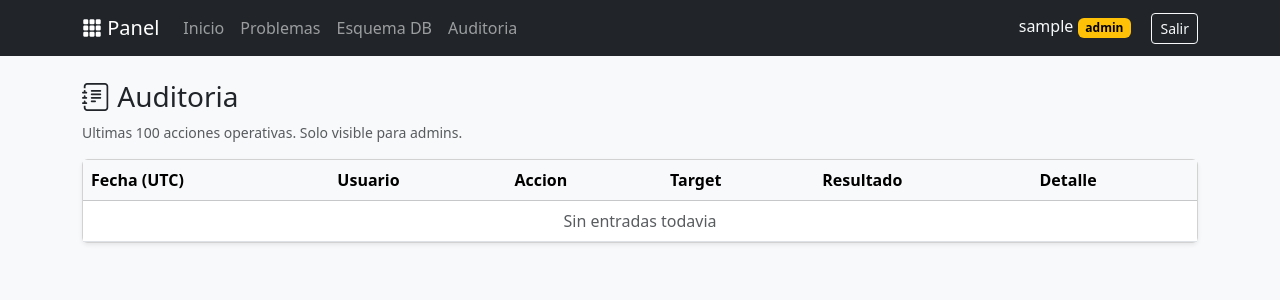
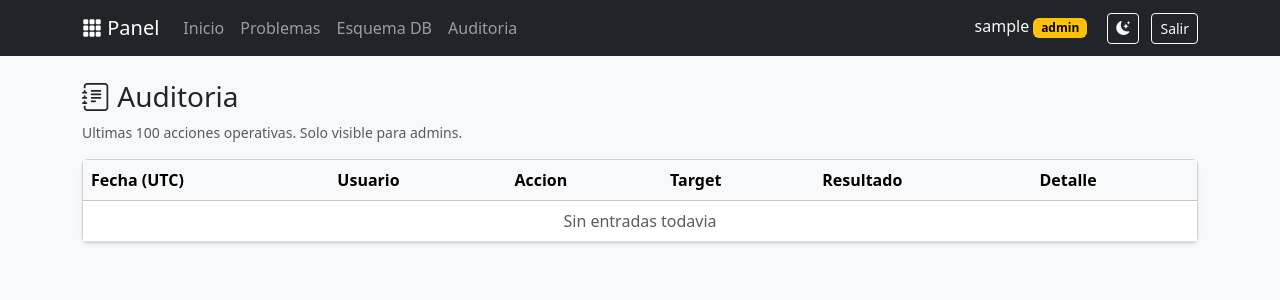
Before and after one commit to Jesus123J/monitor_doker, a Flask app: page /audit in a window 1280 px wide. Shown: the top 300 px of the page. Run offline with Flask 3, Linux system fonts and the light colour scheme; a user stored in the database is signed in; tables that the repository leaves empty hold one stand-in row (values such as "Sample post"); data that the repository does not hold is empty.

Commit message:
feat: tema oscuro/claro con toggle persistente (#1)
- data-bs-theme en <html> aplicado antes del render para evitar flash
- Boton en navbar alterna entre light/dark
- Persistencia en localStorage
- Respeta prefers-color-scheme del SO en primera visita
- Icono cambia (luna <-> sol) segun tema activo

Closes #1

```diff
--- a/dashboard/static/style.css
+++ b/dashboard/static/style.css
@@ -1,4 +1,10 @@
-body { font-family: system-ui, -apple-system, "Segoe UI", sans-serif; }
+body {
+  font-family: system-ui, -apple-system, "Segoe UI", sans-serif;
+  background-color: var(--bs-body-bg);
+}
+[data-bs-theme="light"] body { background-color: #f8f9fa; }
+[data-bs-theme="dark"]  body { background-color: #1a1d20; }
+
 .card-title { font-weight: 600; }
 table code { font-size: 0.9em; }
 
--- a/dashboard/templates/base.html
+++ b/dashboard/templates/base.html
@@ -1,5 +1,5 @@
 <!doctype html>
-<html lang="es">
+<html lang="es" data-bs-theme="light">
 <head>
   <meta charset="utf-8">
   <meta name="viewport" content="width=device-width, initial-scale=1">
@@ -7,8 +7,16 @@
   <link href="https://cdn.jsdelivr.net/npm/bootstrap@5.3.3/dist/css/bootstrap.min.css" rel="stylesheet">
   <link href="https://cdn.jsdelivr.net/npm/bootstrap-icons@1.11.3/font/bootstrap-icons.css" rel="stylesheet">
   <link rel="stylesheet" href="{{ url_for('static', filename='style.css') }}">
+  <script>
+    // Aplicar tema lo antes posible para evitar flash de tema claro
+    (() => {
+      const saved = localStorage.getItem("theme");
+      const theme = saved || (window.matchMedia("(prefers-color-scheme: dark)").matches ? "dark" : "light");
+      document.documentElement.setAttribute("data-bs-theme", theme);
+    })();
+  </script>
 </head>
-<body class="bg-light">
+<body>
 
 <nav class="navbar navbar-expand-lg navbar-dark bg-dark mb-4">
   <div class="container">
@@ -33,6 +41,9 @@
           <span class="badge text-bg-warning">admin</span>
         {% endif %}
       </span>
+      <button id="theme-toggle" class="btn btn-outline-light btn-sm me-2" title="Cambiar tema">
+        <i class="bi bi-moon-stars-fill"></i>
+      </button>
       <a class="btn btn-outline-light btn-sm" href="{{ url_for('logout') }}">Salir</a>
     </div>
     {% endif %}
@@ -49,5 +60,22 @@
   {% block content %}{% endblock %}
 </main>
 
+<script>
+  document.getElementById("theme-toggle")?.addEventListener("click", () => {
+    const html = document.documentElement;
+    const next = html.getAttribute("data-bs-theme") === "dark" ? "light" : "dark";
+    html.setAttribute("data-bs-theme", next);
+    localStorage.setItem("theme", next);
+    const icon = document.querySelector("#theme-toggle i");
+    icon.className = next === "dark" ? "bi bi-sun-fill" : "bi bi-moon-stars-fill";
+  });
+  // Inicializar el icono al estado actual
+  (() => {
+    const t = document.documentElement.getAttribute("data-bs-theme");
+    const icon = document.querySelector("#theme-toggle i");
+    if (icon) icon.className = t === "dark" ? "bi bi-sun-fill" : "bi bi-moon-stars-fill";
+  })();
+</script>
+
 </body>
 </html>
```
